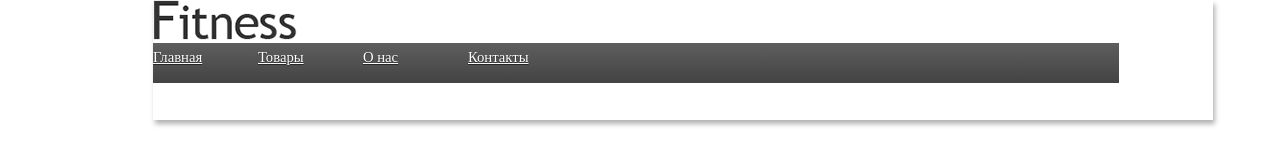
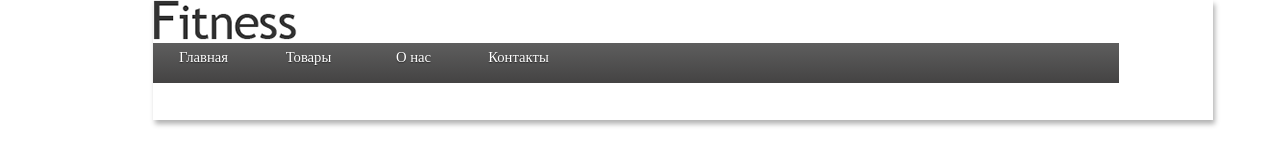
Before and after one commit to createshadow/frontend_homework, a plain HTML site: page Module3/index.html in a window 1280 px wide. Shown: the top 166 px of the page. Drawn offline with Linux system fonts and the light colour scheme.

Commit message:
after some work

```diff
--- a/Module3/css/style.css
+++ b/Module3/css/style.css
@@ -1,12 +1,12 @@
 .wrapper {
     width: 1366px;
-    margin: 0 auto;
 }
 
 .conteiner {
     box-shadow: 2px 4px 5px 0px rgba(0, 0, 0, 0.3);
     width: 1060px;
     margin: 0 auto;
+    align-content: center;
 }
 
 header {
@@ -37,9 +37,13 @@ header {
     line-height: 29.333px;
     text-align: justify;
     text-shadow: 0px 1px 1px rgba(0, 0, 0, 0.5);
+    text-decoration: none;
+    height: 40px;
+    text-align: center;
+    display: block;
 }
 .main_menu a:hover {
-    color: black;
+    background-color: black;
     border: 1px solid blue;
 }
 
```
